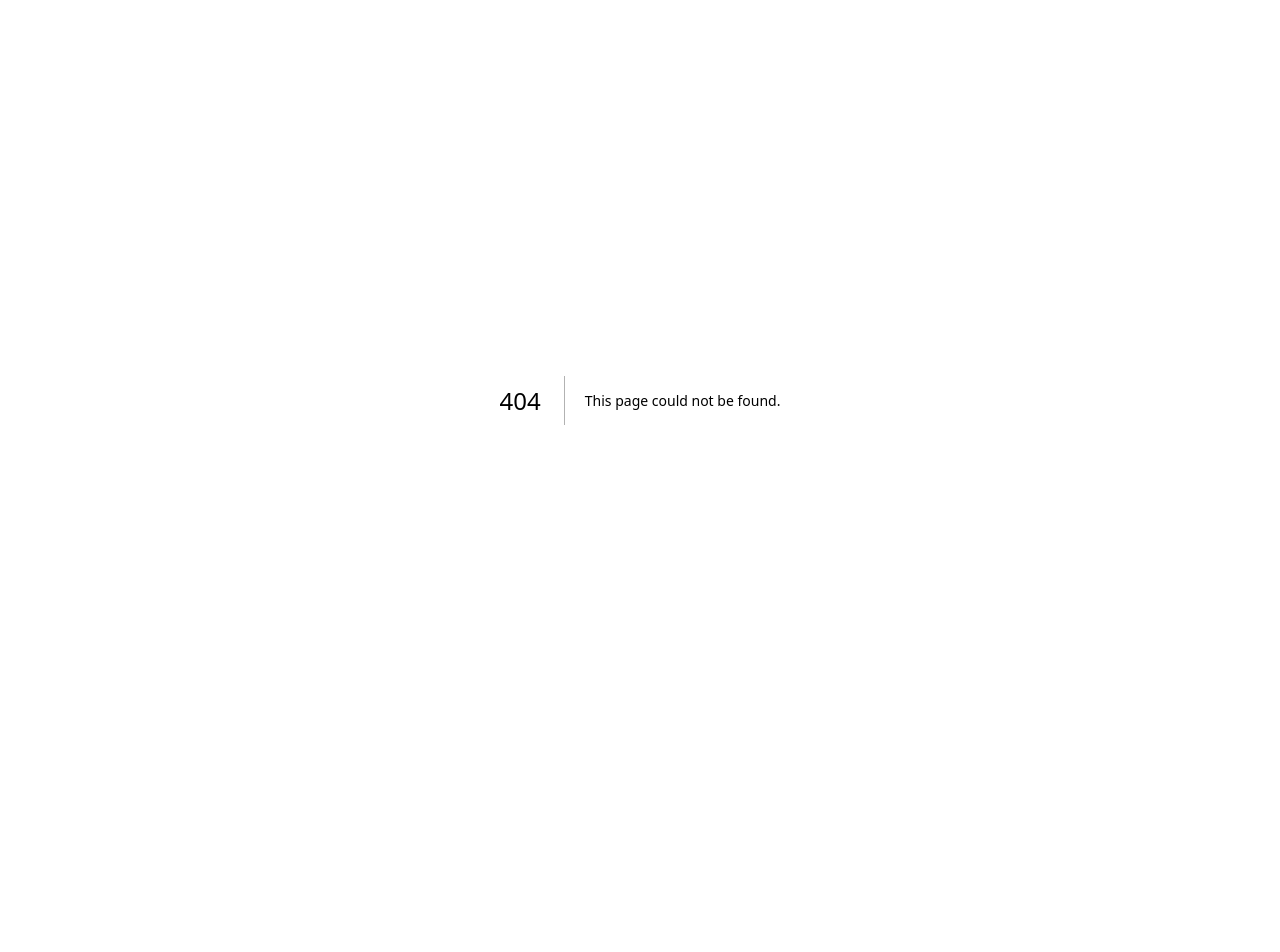
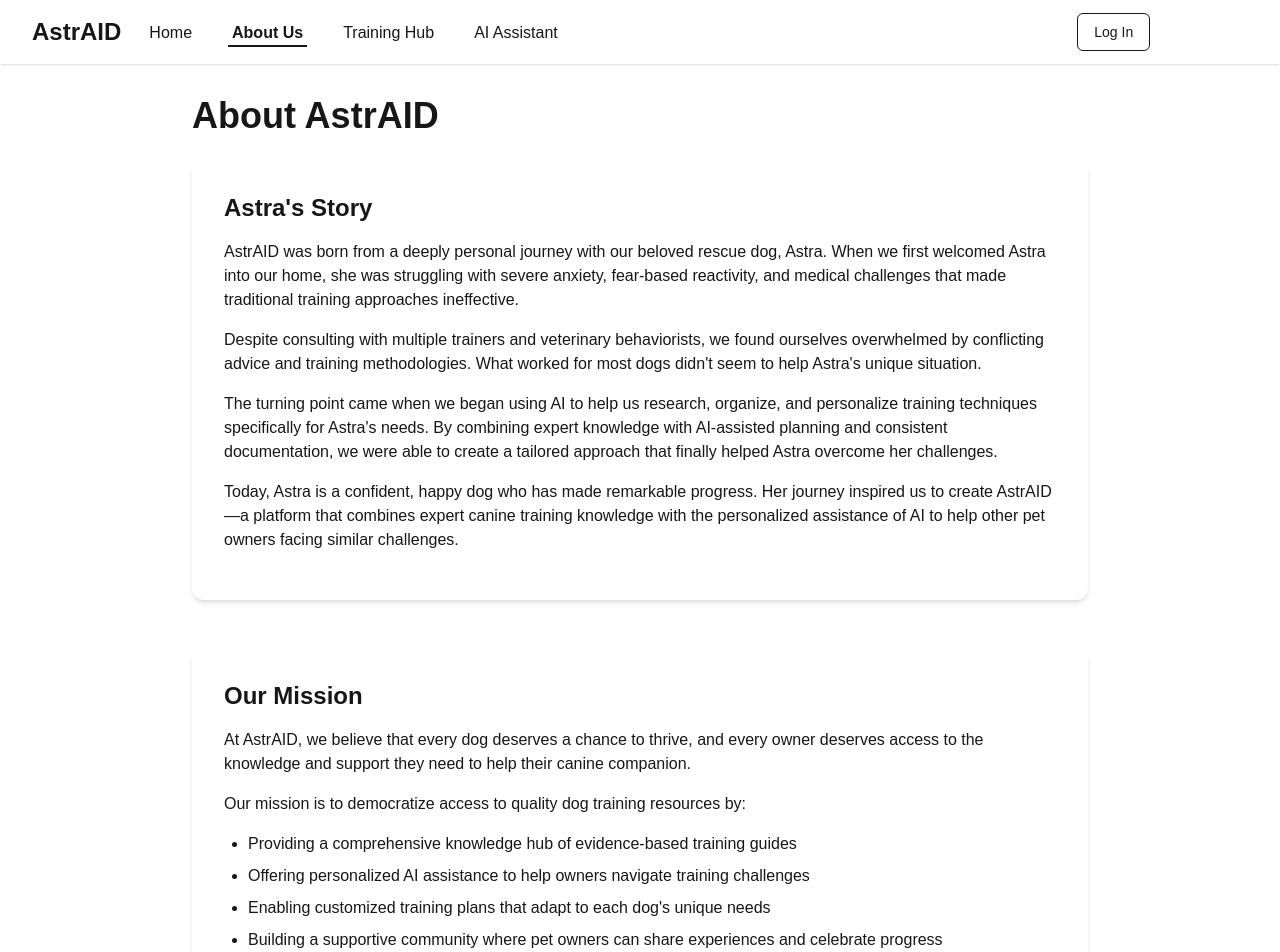
Before and after one commit to H1net/astrAID, a Next.js app: page /about in a window 1280 px wide. Before the commit this address had no page. Shown: the top 952 px of the page. Before the commit the page ends 800 px from the top, so only its background shows below. Built offline with nearby package versions, Linux system fonts and the light colour scheme; no server answers.

Commit message:
feat: add about page and training hub with guide listing functionality

```diff
--- /dev/null
+++ b/src/app/(routes)/about/page.tsx
@@ -0,0 +1,146 @@
+import Image from "next/image";
+import Link from "next/link";
+
+export default function AboutPage() {
+  return (
+    <div className="max-w-4xl mx-auto space-y-12">
+      <section>
+        <h1 className="text-4xl font-bold text-accent mb-6">About AstrAID</h1>
+        <div className="bg-white rounded-xl shadow-md overflow-hidden">
+          <div className="p-8">
+            <h2 className="text-2xl font-semibold text-primary mb-4">
+              Astra's Story
+            </h2>
+            <div className="prose max-w-none">
+              <p>
+                AstrAID was born from a deeply personal journey with our beloved
+                rescue dog, Astra. When we first welcomed Astra into our home,
+                she was struggling with severe anxiety, fear-based reactivity,
+                and medical challenges that made traditional training approaches
+                ineffective.
+              </p>
+
+              <p className="my-4">
+                Despite consulting with multiple trainers and veterinary
+                behaviorists, we found ourselves overwhelmed by conflicting
+                advice and training methodologies. What worked for most dogs
+                didn't seem to help Astra's unique situation.
+              </p>
+
+              <p className="my-4">
+                The turning point came when we began using AI to help us research,
+                organize, and personalize training techniques specifically for
+                Astra's needs. By combining expert knowledge with AI-assisted
+                planning and consistent documentation, we were able to create a
+                tailored approach that finally helped Astra overcome her
+                challenges.
+              </p>
+
+              <p className="my-4">
+                Today, Astra is a confident, happy dog who has made remarkable
+                progress. Her journey inspired us to create AstrAID—a platform
+                that combines expert canine training knowledge with the
+                personalized assistance of AI to help other pet owners facing
+                similar challenges.
+              </p>
+            </div>
+          </div>
+        </div>
+      </section>
+
+      <section className="bg-white rounded-xl shadow-md overflow-hidden">
+        <div className="p-8">
+          <h2 className="text-2xl font-semibold text-primary mb-4">
+            Our Mission
+          </h2>
+          <div className="prose max-w-none">
+            <p>
+              At AstrAID, we believe that every dog deserves a chance to thrive,
+              and every owner deserves access to the knowledge and support they
+              need to help their canine companion.
+            </p>
+
+            <p className="my-4">
+              Our mission is to democratize access to quality dog training
+              resources by:
+            </p>
+
+            <ul className="list-disc pl-6 my-4 space-y-2">
+              <li>
+                Providing a comprehensive knowledge hub of evidence-based
+                training guides
+              </li>
+              <li>
+                Offering personalized AI assistance to help owners navigate
+                training challenges
+              </li>
+              <li>
+                Enabling customized training plans that adapt to each dog's
+                unique needs
+              </li>
+              <li>
+                Building a supportive community where pet owners can share
+                experiences and celebrate progress
+              </li>
+            </ul>
+
+            <p className="my-4">
+              We're committed to promoting humane, science-based training
+              methods that strengthen the bond between dogs and their humans.
+            </p>
+          </div>
+        </div>
+      </section>
+
+      <section className="bg-white rounded-xl shadow-md overflow-hidden">
+        <div className="p-8">
+          <h2 className="text-2xl font-semibold text-primary mb-4">
+            The Team Behind AstrAID
+          </h2>
+          <div className="grid md:grid-cols-2 gap-8">
+            <div>
+              <div className="aspect-square bg-gray-200 rounded-lg mb-4 relative">
+                {/* Placeholder for team member image */}
+                <div className="absolute inset-0 flex items-center justify-center text-gray-400">
+                  Image Placeholder
+                </div>
+              </div>
+              <h3 className="text-xl font-medium text-accent">Sarah Johnson</h3>
+              <p className="text-gray-600">Founder & Canine Behavior Specialist</p>
+            </div>
+            <div>
+              <div className="aspect-square bg-gray-200 rounded-lg mb-4 relative">
+                {/* Placeholder for team member image */}
+                <div className="absolute inset-0 flex items-center justify-center text-gray-400">
+                  Image Placeholder
+                </div>
+              </div>
+              <h3 className="text-xl font-medium text-accent">Michael Chen</h3>
+              <p className="text-gray-600">AI Engineer & Dog Enthusiast</p>
+            </div>
+          </div>
+        </div>
+      </section>
+
+      <section className="text-center py-8">
+        <h2 className="text-2xl font-semibold text-accent mb-6">
+          Join Us in Transforming Dog Training
+        </h2>
+        <div className="flex flex-col sm:flex-row justify-center gap-4">
+          <Link
+            href="/hub"
+            className="px-6 py-3 bg-primary text-white rounded-xl font-medium hover:bg-opacity-90 transition-colors"
+          >
+            Explore Training Guides
+          </Link>
+          <Link
+            href="/register"
+            className="px-6 py-3 bg-white border border-accent text-accent rounded-xl font-medium hover:bg-gray-50 transition-colors"
+          >
+            Create an Account
+          </Link>
+        </div>
+      </section>
+    </div>
+  );
+}
--- /dev/null
+++ b/src/app/(routes)/hub/page.tsx
@@ -0,0 +1,74 @@
+import { prisma } from "@/lib/prisma";
+import GuideCard from "@/components/guideCard";
+import Link from "next/link";
+
+export const revalidate = 3600; // Revalidate at most every hour
+
+async function getTrainingGuides() {
+  try {
+    const guides = await prisma.trainingGuide.findMany({
+      orderBy: {
+        updatedAt: "desc",
+      },
+    });
+    return guides;
+  } catch (error) {
+    console.error("Error fetching training guides:", error);
+    return [];
+  }
+}
+
+export default async function HubPage() {
+  const guides = await getTrainingGuides();
+
+  return (
+    <div className="space-y-8">
+      <div className="text-center max-w-3xl mx-auto">
+        <h1 className="text-4xl font-bold text-accent mb-4">
+          Training Knowledge Hub
+        </h1>
+        <p className="text-xl text-gray-600">
+          Browse our collection of expert-crafted training guides to help your
+          canine companion thrive.
+        </p>
+      </div>
+
+      {guides.length === 0 ? (
+        <div className="text-center py-12 bg-white rounded-xl shadow-md">
+          <h2 className="text-2xl font-semibold text-gray-600 mb-4">
+            No guides available yet
+          </h2>
+          <p className="text-gray-500 mb-6">
+            Check back soon as we're constantly adding new training resources.
+          </p>
+        </div>
+      ) : (
+        <div className="grid grid-cols-1 md:grid-cols-2 lg:grid-cols-3 gap-6">
+          {guides.map((guide) => (
+            <GuideCard key={guide.id} guide={guide} />
+          ))}
+        </div>
+      )}
+
+      <div className="text-center py-8">
+        <h2 className="text-2xl font-semibold text-accent mb-4">
+          Want personalized training assistance?
+        </h2>
+        <div className="flex flex-col sm:flex-row justify-center gap-4">
+          <Link
+            href="/chat"
+            className="px-6 py-3 bg-primary text-white rounded-xl font-medium hover:bg-opacity-90 transition-colors"
+          >
+            Chat with AI Assistant
+          </Link>
+          <Link
+            href="/register"
+            className="px-6 py-3 bg-white border border-accent text-accent rounded-xl font-medium hover:bg-gray-50 transition-colors"
+          >
+            Create Training Plan
+          </Link>
+        </div>
+      </div>
+    </div>
+  );
+}
```
